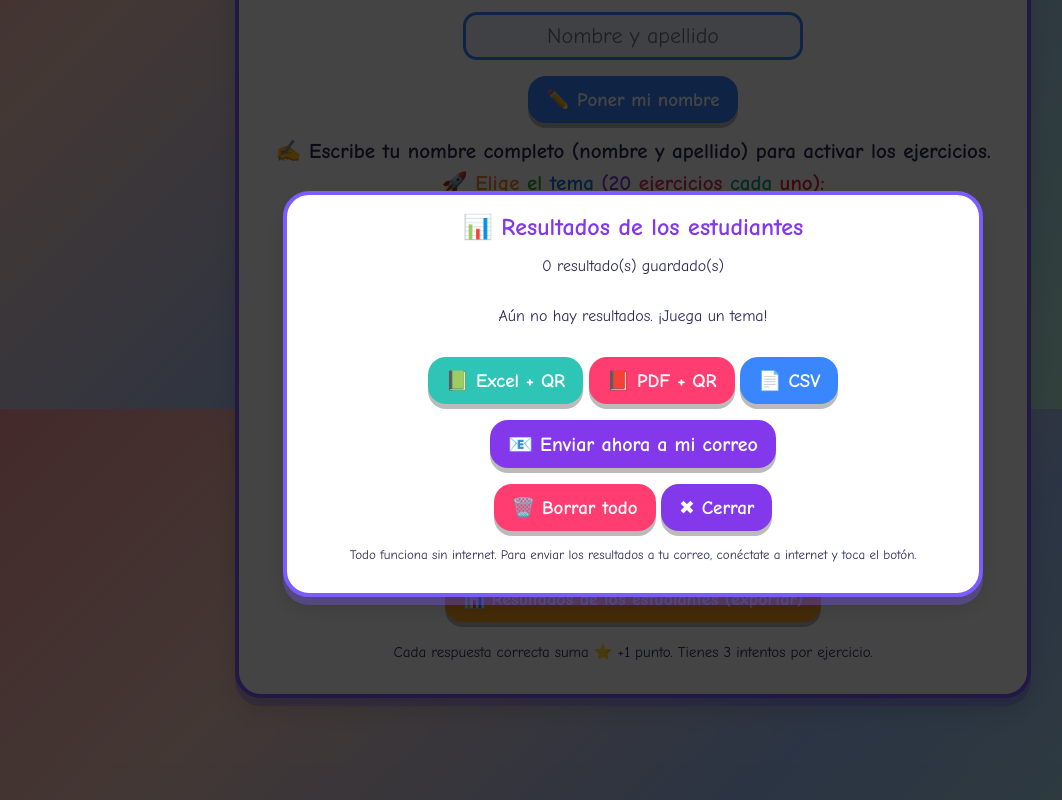
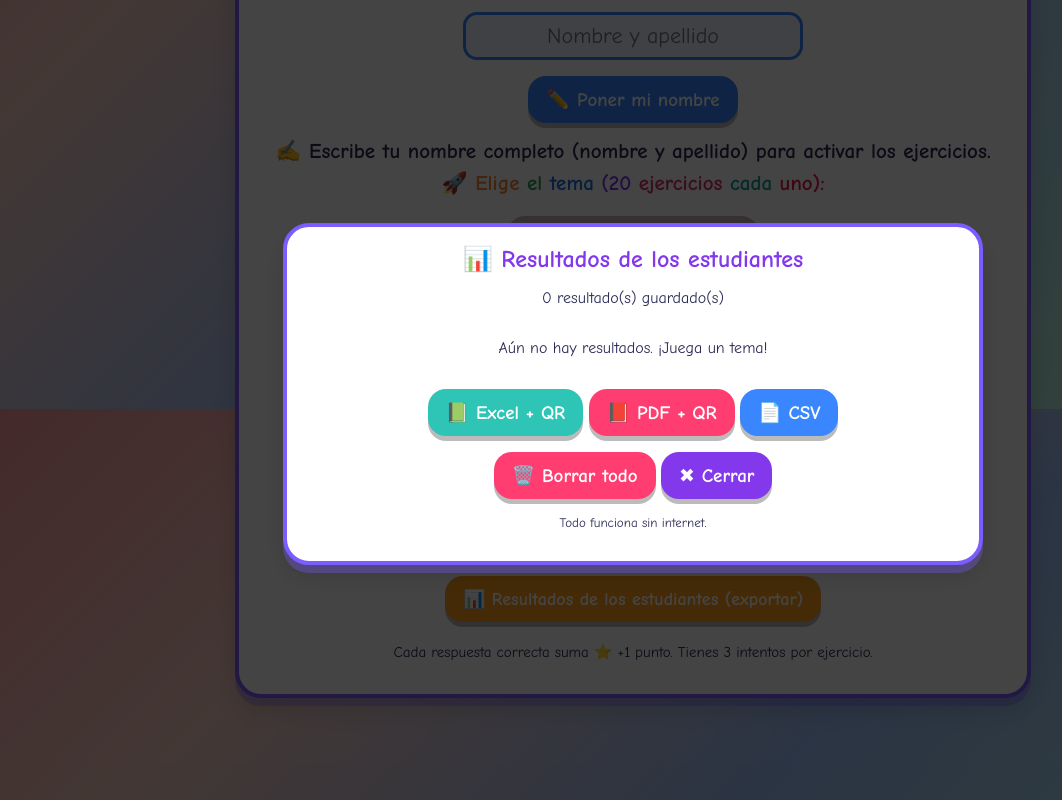
Before and after one commit to edithtalaveraurriburu-cyber/ecuaciones-liniales-4to, a plain HTML site: page index.html in a window 1280 px wide. Both pictures are taken after a click on the button "📊 Resultados de los estudiantes (exportar)". Shown: the part 391-1191 px from the top of the page, without its empty margins (7-1069 px from the left). Drawn offline with Linux system fonts and the light colour scheme.

Commit message:
Add files via upload

```diff
--- a/index.html
+++ b/index.html
@@ -104,10 +104,9 @@ svg.dr{background:#fffbe8}
 <div class="ov" id="rs"><div class="card" style="max-width:700px;width:100%;max-height:92vh;overflow:auto"><h2 style="color:#8338ec;text-align:center;margin:0">📊 Resultados de los estudiantes</h2>
 <p id="rinfo" style="text-align:center"></p><div style="overflow-x:auto" id="rtab"></div>
 <p style="text-align:center"><button class="c2" onclick="expo('xlsx')">📗 Excel + QR</button> <button class="c0" onclick="expo('pdf')">📕 PDF + QR</button> <button class="c1" onclick="expo('csv')">📄 CSV</button></p>
-<p style="text-align:center"><button class="go" onclick="enviar()" style="font-size:20px">📧 Enviar ahora a mi correo</button></p>
 <div class="fb" id="sst"></div>
 <p style="text-align:center"><button class="c0" id="rdel" onclick="delRes()">🗑️ Borrar todo</button> <button class="go" onclick="document.getElementById('rs').style.display='none'">✖ Cerrar</button></p>
-<p style="font-size:13px;text-align:center">Todo funciona sin internet. Para enviar los resultados a tu correo, conéctate a internet y toca el botón.</p></div></div>
+<p style="font-size:13px;text-align:center">Todo funciona sin internet.</p></div></div>
 <div class="ov" id="dm"><div class="card" style="max-width:640px;width:100%;max-height:96vh;overflow:auto;padding:12px"><div id="dtabs" style="display:flex;gap:6px;flex-wrap:wrap;justify-content:center"></div>
 <div class="story" id="dms" style="font-size:16px;margin:8px 0"></div><div class="bar" style="margin:6px 0"><i id="dmi"></i></div><div id="vzs" style="font-size:13px;color:#e6194b;font-weight:bold;text-align:center"></div><div id="dmv" style="text-align:center"></div><div id="dml"></div>
 <p style="text-align:center;position:sticky;bottom:-4px;background:#fff;padding:6px 0;margin:0"><button class="c3" id="dmp" onclick="demoPrev()" style="font-size:15px">◀</button> <button class="c2" id="dma" onclick="autoTog()" style="font-size:15px">⏸️ Pausar</button> <button class="c1" id="dmn" onclick="demoNext()">Siguiente ▶</button> <button class="c2" id="vz" onclick="vozTog()" style="font-size:15px">🔊 Voz: sí</button> <button class="c0" onclick="vozRep()" style="font-size:15px">🔁</button> <button class="c4" onclick="demoClose()" style="font-size:15px;background:#777">✖</button></p></div></div>
@@ -474,7 +473,7 @@ var SHEET_URL="https://script.google.com/macros/s/AKfycbzp4bU3jLtQmyXvjdRI7yIN8M
 var PAYLOAD=null,toastT=null;
 function toast(h,ms,err){var t=$("toast");clearTimeout(toastT);t.className=err?"err":"";t.innerHTML=h;t.style.display="block";if(ms)toastT=setTimeout(function(){t.style.display="none"},ms)}
 function enviarDatos(d){toast("⏳ Enviando tus resultados…");function mal(){toast("⚠️ No se pudo enviar. Revisa tu conexión.<br><button class='c1' onclick='enviarDatos(PAYLOAD)'>🔁 Reintentar</button><button class='go' onclick=\"document.getElementById('toast').style.display='none'\">✖ Cerrar</button>",0,true)}try{fetch(SHEET_URL,{method:"POST",mode:"no-cors",body:JSON.stringify(d)}).then(function(){toast("✅ Tus resultados han sido enviados correctamente",9000)}).catch(mal)}catch(e){mal()}}
-function enviarResultado(){var nota=Math.round(score*20/TOTAL),pc=Math.round(score*100/TOTAL);PAYLOAD={estudiante:uname,tema:"AIP sin límites - Funciones lineales - "+TEMAS[MODE],correctas:score+"/"+TOTAL,puntaje:nota,porcentaje:pc+"%",estado:nota>=11?"Aprobado":"Desaprobado"};enviarDatos(PAYLOAD)}
+function enviarResultado(){var nota=Math.round(score*20/TOTAL),pc=Math.round(score*100/TOTAL);PAYLOAD={estudiante:uname,tema:"Funciones lineales - "+TEMAS[MODE],correctas:score+"/"+TOTAL,puntaje:nota,porcentaje:pc+"%",estado:nota>=11?"Aprobado":"Desaprobado"};enviarDatos(PAYLOAD)}
 function terminarYEnviar(){if(!inGame)return;document.getElementById("cfx").textContent="Llevas "+score+" respuestas correctas de "+TOTAL+" ejercicios. Tu nota se calculará con lo que llevas hasta ahora.";document.getElementById("cf").style.display="flex"}
 function cfSi(){document.getElementById("cf").style.display="none";if(inGame){clearTimeout(lockT);fin(true)}}
 function fin(antes){var primeraVez=inGame;rec(antes===true?"Terminó antes de completar ("+score+"/"+TOTAL+")":"Completó los "+TOTAL+" ejercicios");if(primeraVez)enviarResultado();$("fab").style.display="none";$("fhm").style.display="none";$("fend").style.display="none";$("game").classList.add("hide");var e=$("end");e.classList.remove("hide");var pct=Math.round(score*100/TOTAL),m=pct==100?"🏆 ¡Perfecto, eres un crack de las funciones!":pct>=60?"🌟 ¡Muy buen trabajo!":"💪 ¡Sigue practicando, tú puedes!",nx={pts:["pen","📐 Pendiente"],pen:["rec","📈 Tipo de recta"],rec:["tab","📋 Tabulación"]}[MODE];
```
